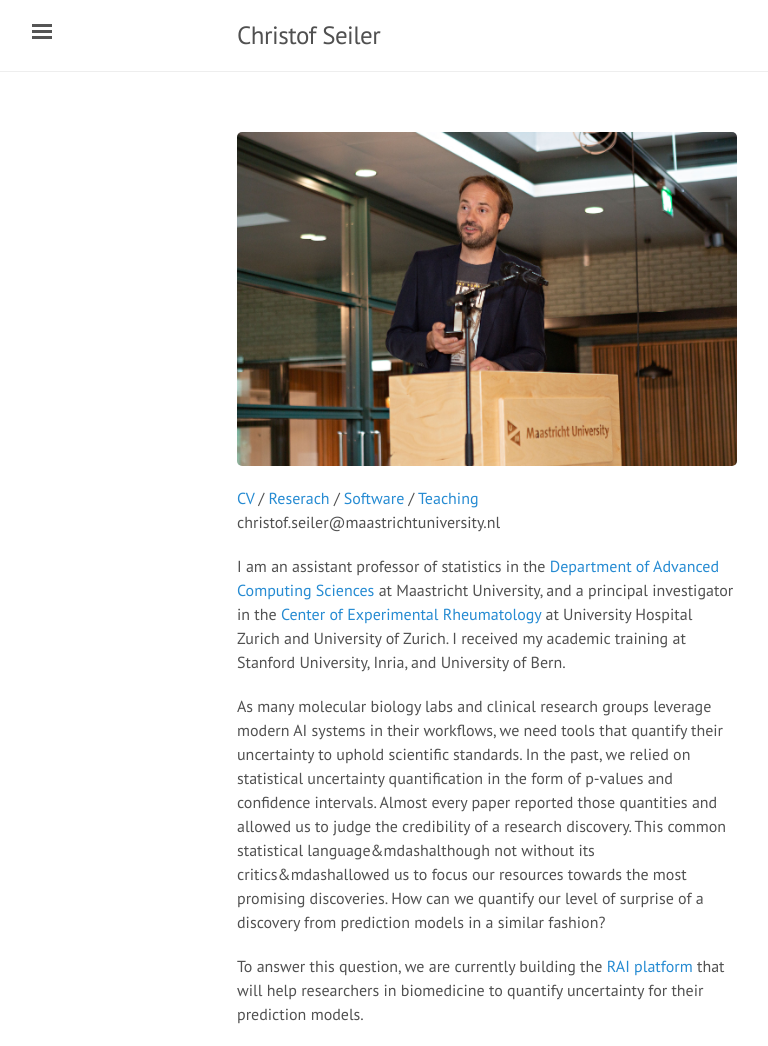
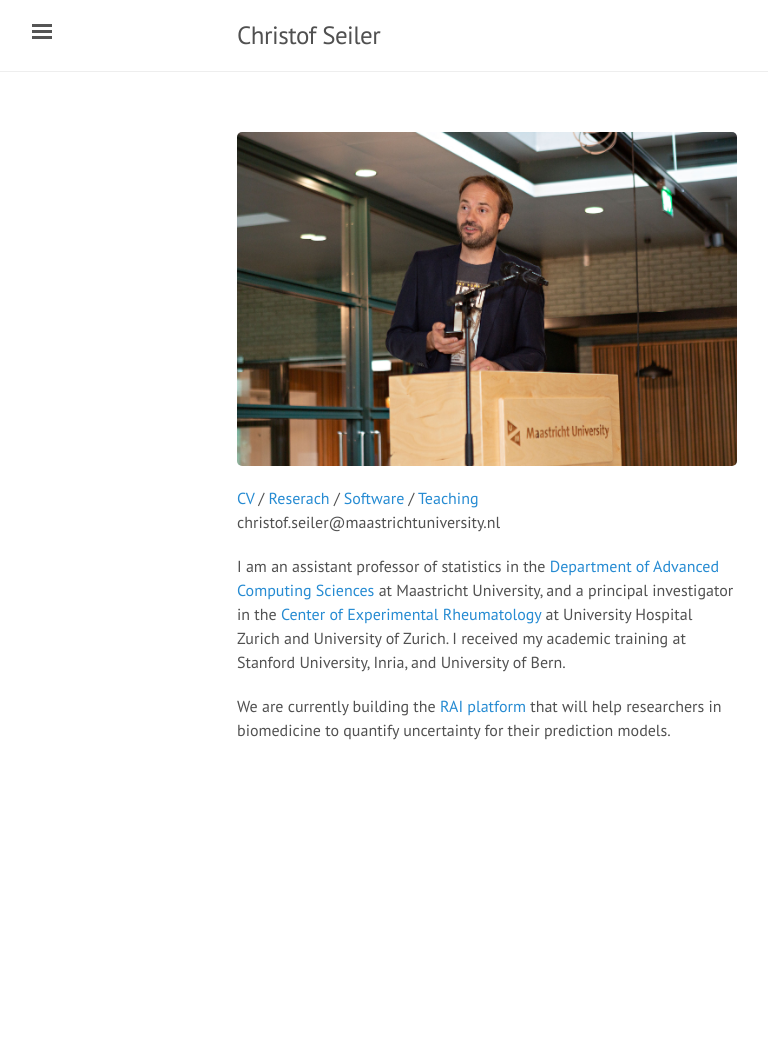
Before and after one commit to ChristofSeiler/ChristofSeiler.github.io, a Jekyll site: the page built from index.html, in a window 1280 px wide. Shown: the whole page, without its empty margins (3-771 px from the left). Built offline with Jekyll 4.4.1, drawn with Linux system fonts in a browser that asks for light colours; the list of posts is cut into pages by our own code; after the commit the page ends 900 px from its top, so only the background shows below that.

Commit message:
simplified text

```diff
--- a/index.html
+++ b/index.html
@@ -21,6 +21,4 @@ christof.seiler@maastrichtuniversity.nl <br>
 
 <p class="narrow">I am an assistant professor of statistics in the <a href="https://www.maastrichtuniversity.nl/dacs">Department of Advanced Computing Sciences</a> at Maastricht University, and a principal investigator in the <a href="https://www.usz.ch/en/department/rheumatology/research-at-the-clinic-for-rheumatology/research-focus-of-the-clinic-for-rheumatology/research-group-christof-seiler/">Center of Experimental Rheumatology</a> at University Hospital Zurich and University of Zurich. I received my academic training at Stanford University, Inria, and University of Bern.</p>
 
-<p class="narrow">As many molecular biology labs and clinical research groups leverage modern AI systems in their workflows, we need tools that quantify their uncertainty to uphold scientific standards. In the past, we relied on statistical uncertainty quantification in the form of p-values and confidence intervals. Almost every paper reported those quantities and allowed us to judge the credibility of a research discovery. This common statistical language&mdashalthough not without its critics&mdashallowed us to focus our resources towards the most promising discoveries. How can we quantify our level of surprise of a discovery from prediction models in a similar fashion?</p>
-
-<p class="narrow">To answer this question, we are currently building the <a href="http://rai.uzh.ch/">RAI platform</a> that will help researchers in biomedicine to quantify uncertainty for their prediction models.</p>
+<p class="narrow">We are currently building the <a href="http://rai.uzh.ch/">RAI platform</a> that will help researchers in biomedicine to quantify uncertainty for their prediction models.</p>
```
